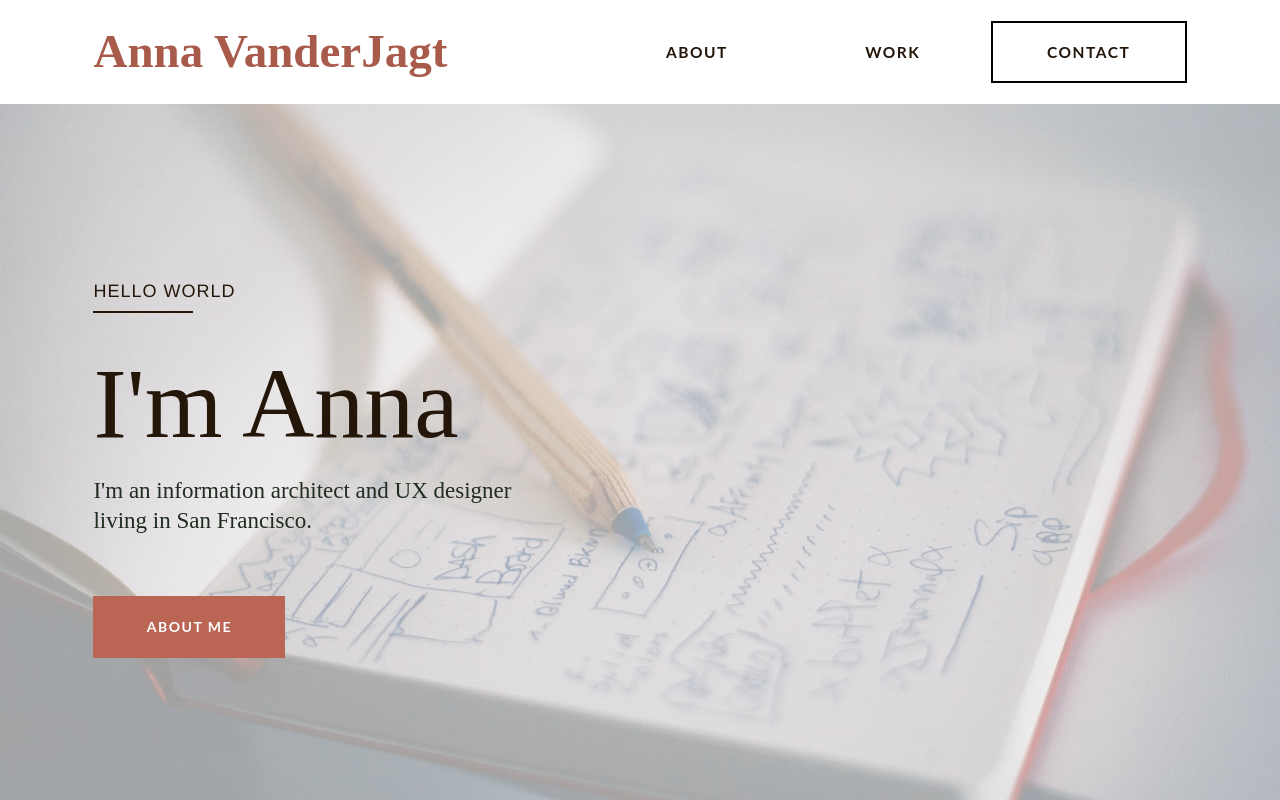
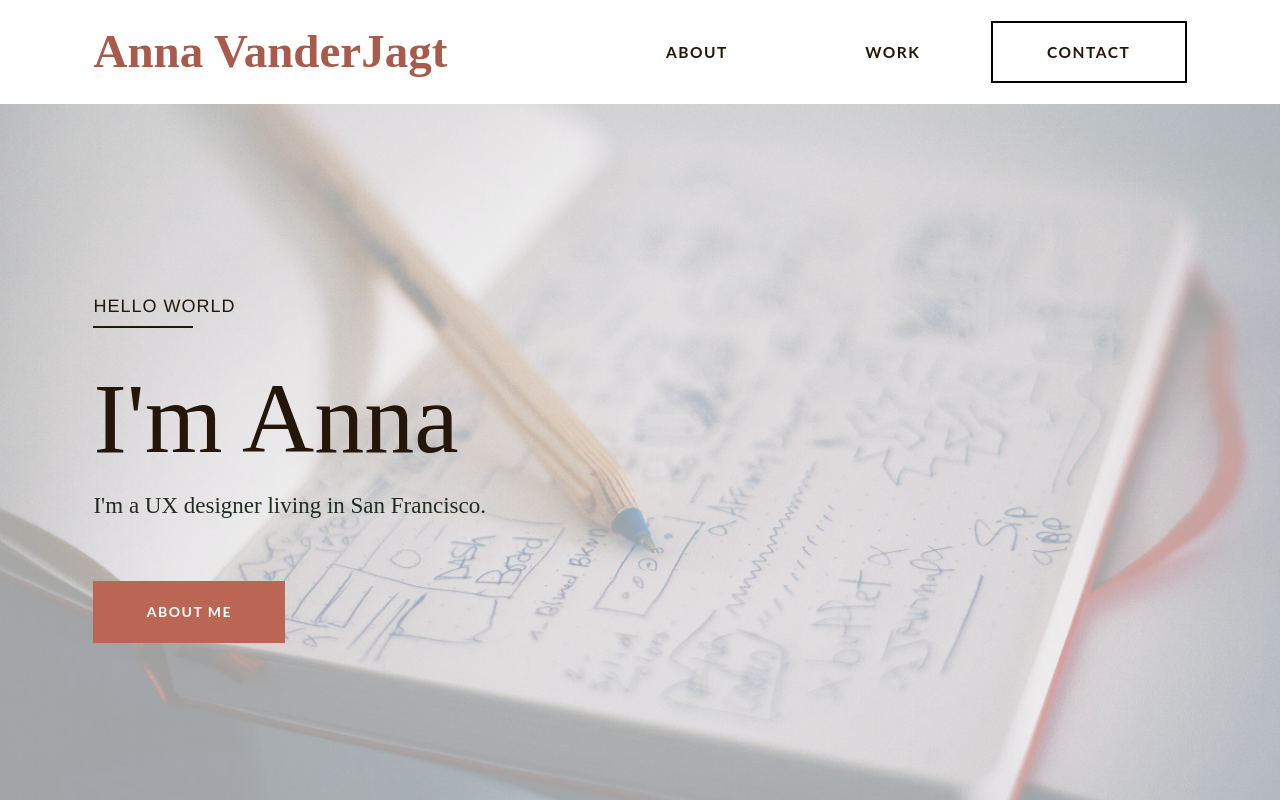
Before and after one commit to justinkahrs/portfolio-react, a React (Create React App) app: page / in a window 1280 px wide. Shown: the top 800 px of the page. Built offline with nearby package versions, Linux system fonts and the light colour scheme; what webfontloader would draw is missing.

Commit message:
remove ux designer from hero

```diff
--- a/src/mainPage/Landing.js
+++ b/src/mainPage/Landing.js
@@ -70,8 +70,7 @@ class Landing extends Component {
           </h1>
           <div style={this.styles().heroName}>I'm Anna</div>
           <p style={this.styles().blurb}>
-            I'm an information architect and UX designer living in San
-            Francisco.
+            I'm a UX designer living in San Francisco.
           </p>
           <a style={this.styles().aboutMeButton} href="#about">
             ABOUT ME
```
